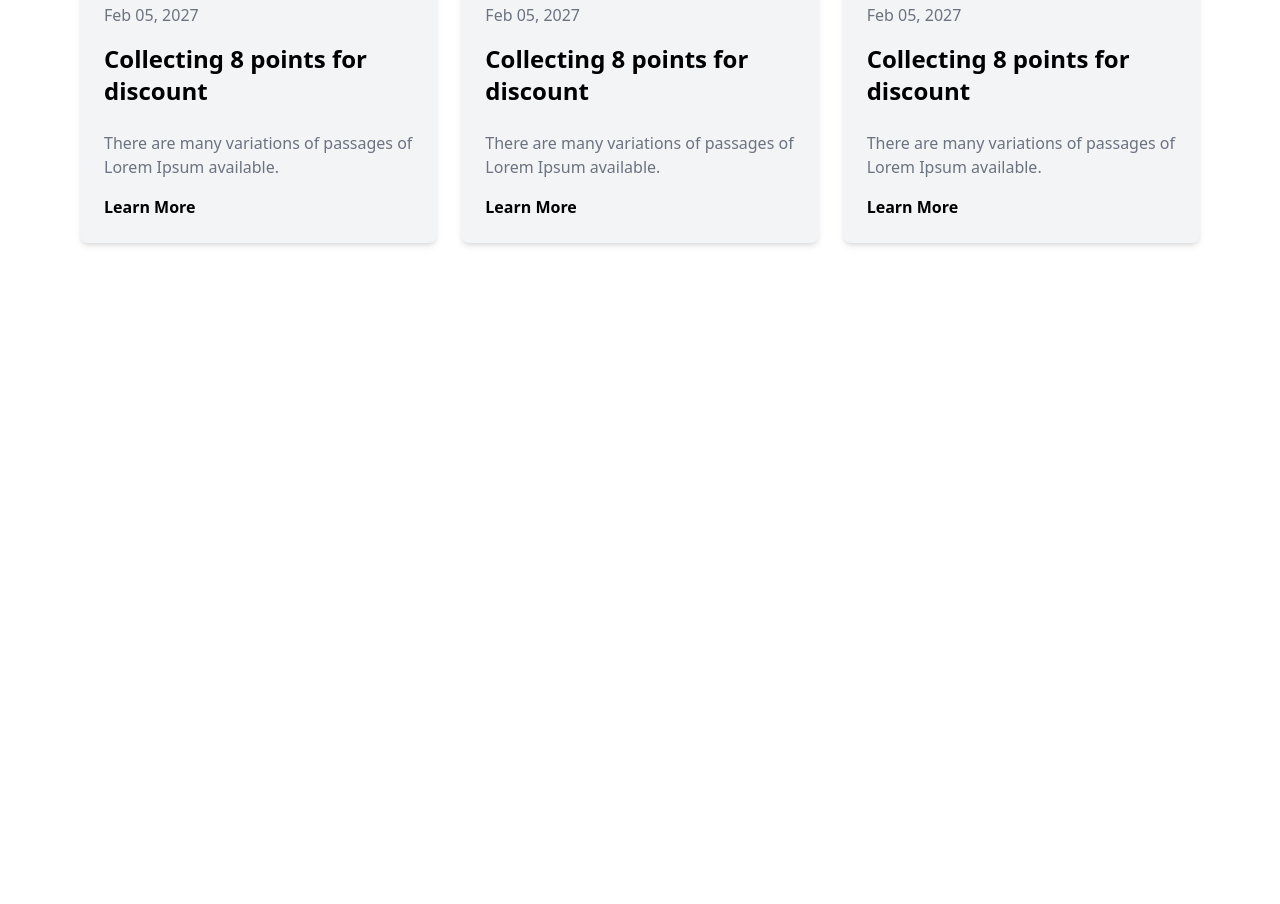
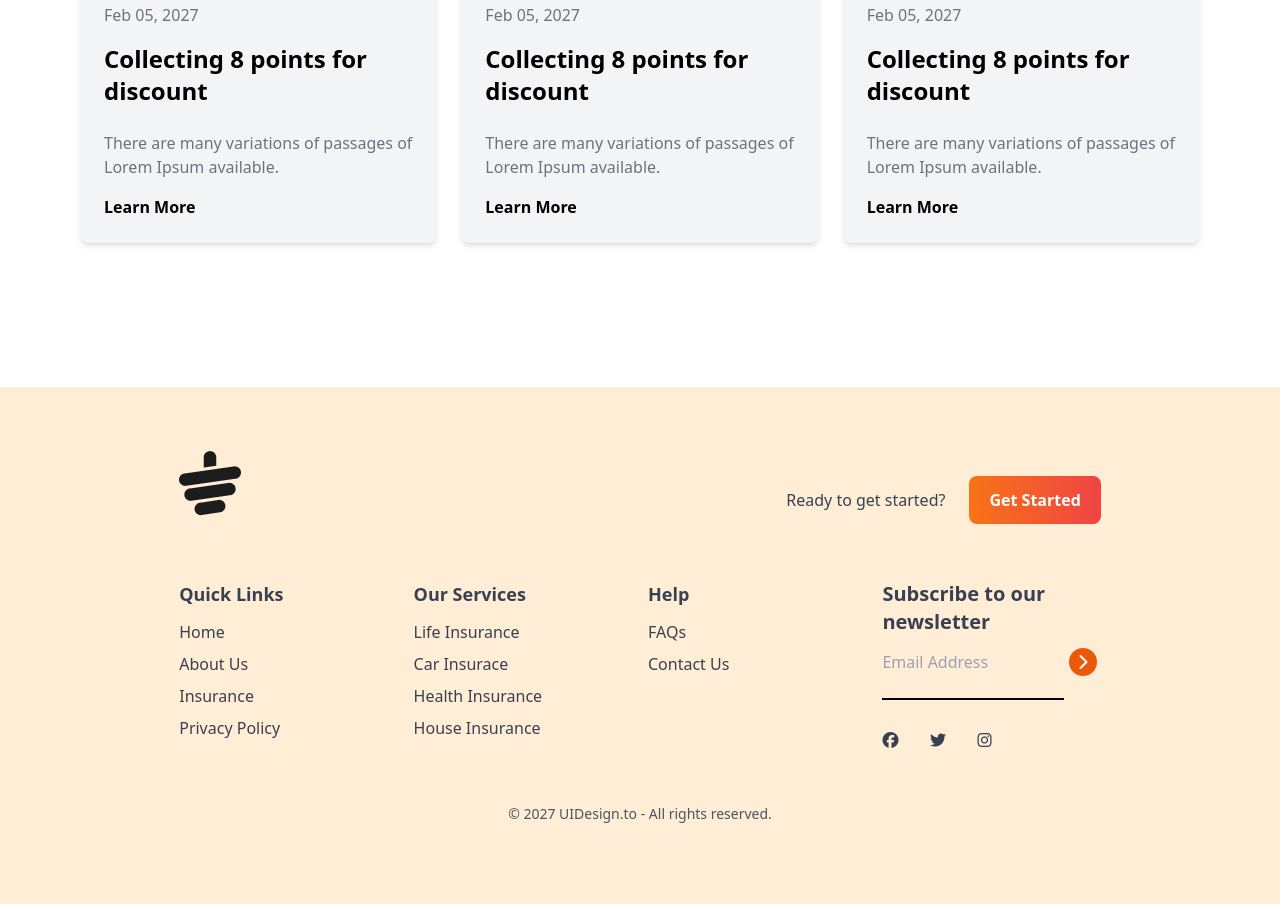
Before and after one commit to Abid0624/Tea-House, a plain HTML site: page index.html in a window 1280 px wide. Shown: the part 3050-3954 px from the top of the page. Before the commit the page ends 3437 px from the top, so only its background shows below. Drawn offline with nearby package versions, Linux system fonts and the light colour scheme.

Commit message:
footer section complete

```diff
--- a/index.html
+++ b/index.html
@@ -204,5 +204,63 @@
         </div>
        </section>
    </main>
+    <!-- footer section -->
+    <footer class="bg-orange-100 text-gray-700 py-16 px-4 md:px-16">
+     <div class="w-4/5 mx-auto">
+      <!--  logo  -->
+      <div class="mb-8 flex justify-between gap-2">
+        <img src="images/cup.png" alt="" class="mb-8">
+        <div class="flex items-center gap-6">
+          <h4 class="">Ready to get started?</h4>
+          <button class="bg-gradient-to-r from-orange-500 to-red-500 px-5 py-3 rounded-lg font-bold text-white">Get Started</button>
+        </div>
+      </div>
+      <!-- column section -->
+      <div class="grid grid-cols-1 md:grid-cols-2 lg:grid-cols-4 gap-4">
+        <div class="">
+          <h3 class="font-semibold text-lg mb-3">Quick Links</h3>
+          <ul class="space-y-2">
+            <li><a href="#" class="hover:text-orange-600">Home</a></li>
+            <li><a href="#" class="hover:text-orange-600">About Us</a></li>
+            <li><a href="#" class="hover:text-orange-600">Insurance</a></li>
+            <li><a href="#" class="hover:text-orange-600">Privacy Policy</a></li>
+          </ul>
+      </div>
+        <div class="">
+          <h3 class="font-semibold text-lg mb-3">Our Services</h3>
+          <ul class="space-y-2">
+            <li><a href="#" class="hover:text-orange-600">Life Insurance</a></li>
+            <li><a href="#" class="hover:text-orange-600">Car Insurace</a></li>
+            <li><a href="#" class="hover:text-orange-600">Health Insurance</a></li>
+            <li><a href="#" class="hover:text-orange-600">House Insurance</a></li>
+          </ul>
+      </div>
+      <div class="">
+        <h3 class="font-semibold text-lg mb-3">Help</h3>
+        <ul class="space-y-2">
+          <li><a href="#" class="hover:text-orange-600">FAQs</a></li>
+          <li><a href="#" class="hover:text-orange-600">Contact Us</a></li>
+        </ul>
+    </div>
+    <div>
+      <h3 class="font-bold text-xl mb-3">Subscribe to our newsletter</h3>
+      <div class="flex flex-col space-y-2">
+       <div>
+        <input placeholder="Email Address" type="text" name="" id="" class="bg-transparent border-b-2 border-black w-4/6 md:w-5/6 pb-6">
+        <i class="fa-solid fa-chevron-right w-7 h-7 bg-orange-600 rounded-full text-white inline-flex justify-center items-center"></i>
+        <div class="flex justify-between w-1/2 mb-2 mt-8">
+          <i class="fa-brands fa-facebook"></i>
+          <i class="fa-brands fa-twitter"></i>
+          <i class="fa-brands fa-instagram"></i>
+        </div>
+       </div>
+      </div>
+     </div>
+      </div>
+      <div class="text-center py-4 mt-8">
+        <p class="text-sm text-gray-600">© 2027 UIDesign.to - All rights reserved.</p>
+      </div>
+     </div>
+    </footer>
 </body>
 </html>
```
